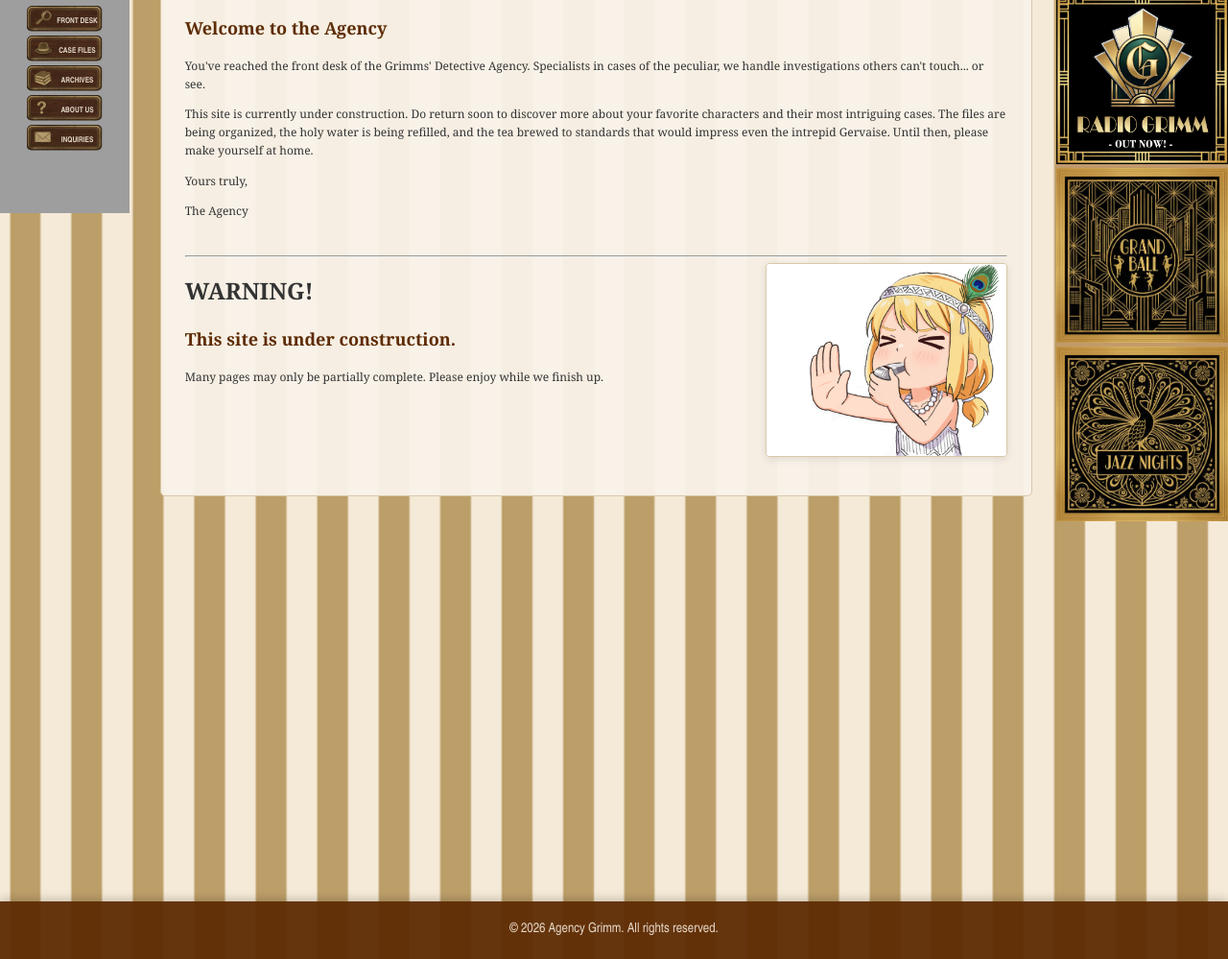
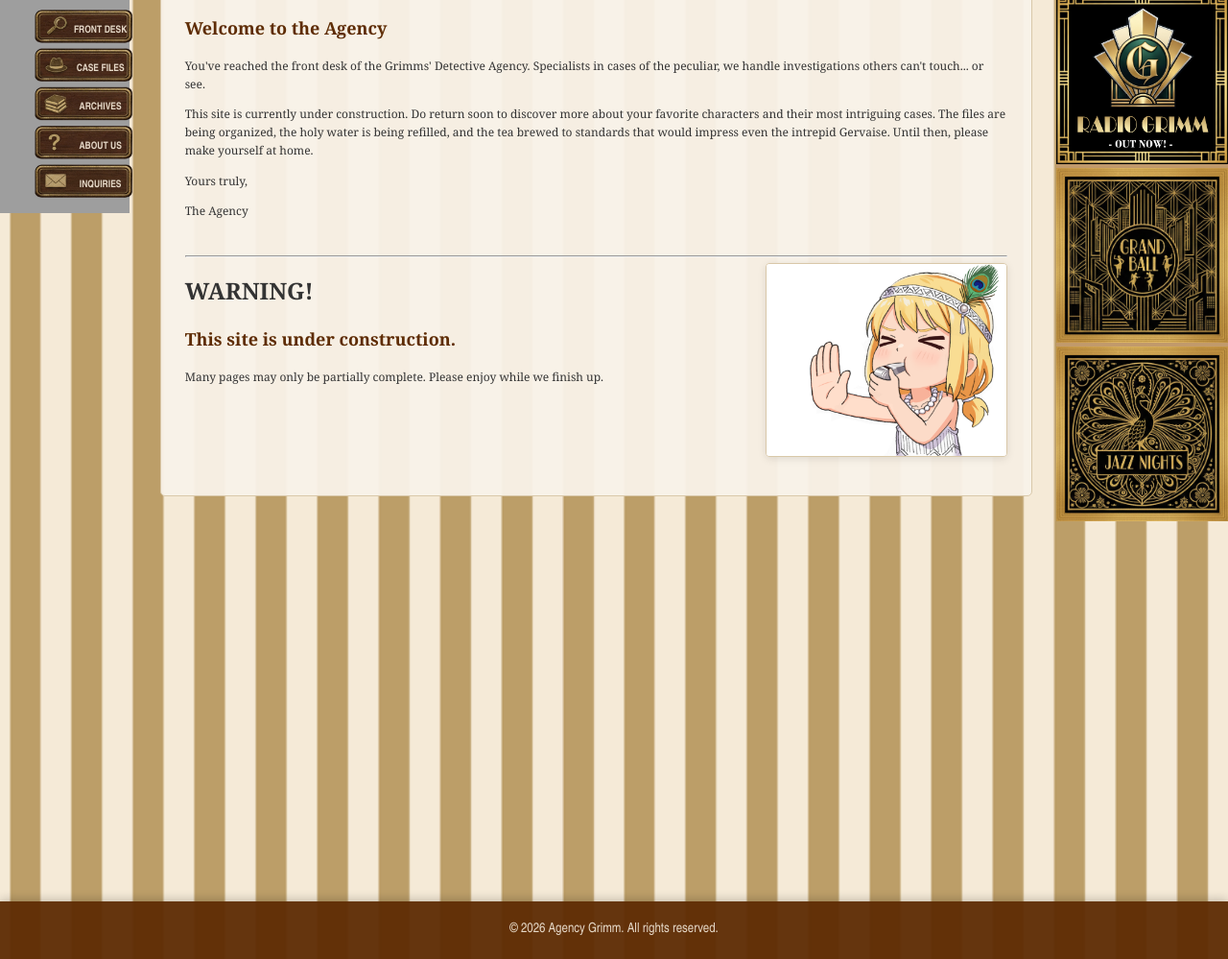
Before and after one commit to johnhopes-collab/grimmsdetectiveagency, a Jekyll site: the page built from index.html, in a window 1280 px wide. Shown: the part 692-1691 px from the top of the page at 96% size. Built offline with Jekyll 4.4.1, drawn with Linux system fonts in a browser that asks for light colours; grey boxes are pictures that could not be loaded.

Commit message:
Update style.scss

```diff
--- a/assets/css/style.scss
+++ b/assets/css/style.scss
@@ -99,6 +99,8 @@ body {
 .sidebar-buttons {
     padding: 8px;
     box-sizing: border-box;
+    transform: scale(1.3);
+    transform-origin: top left; /* Scale from top-left corner */
 }
 
 
```
